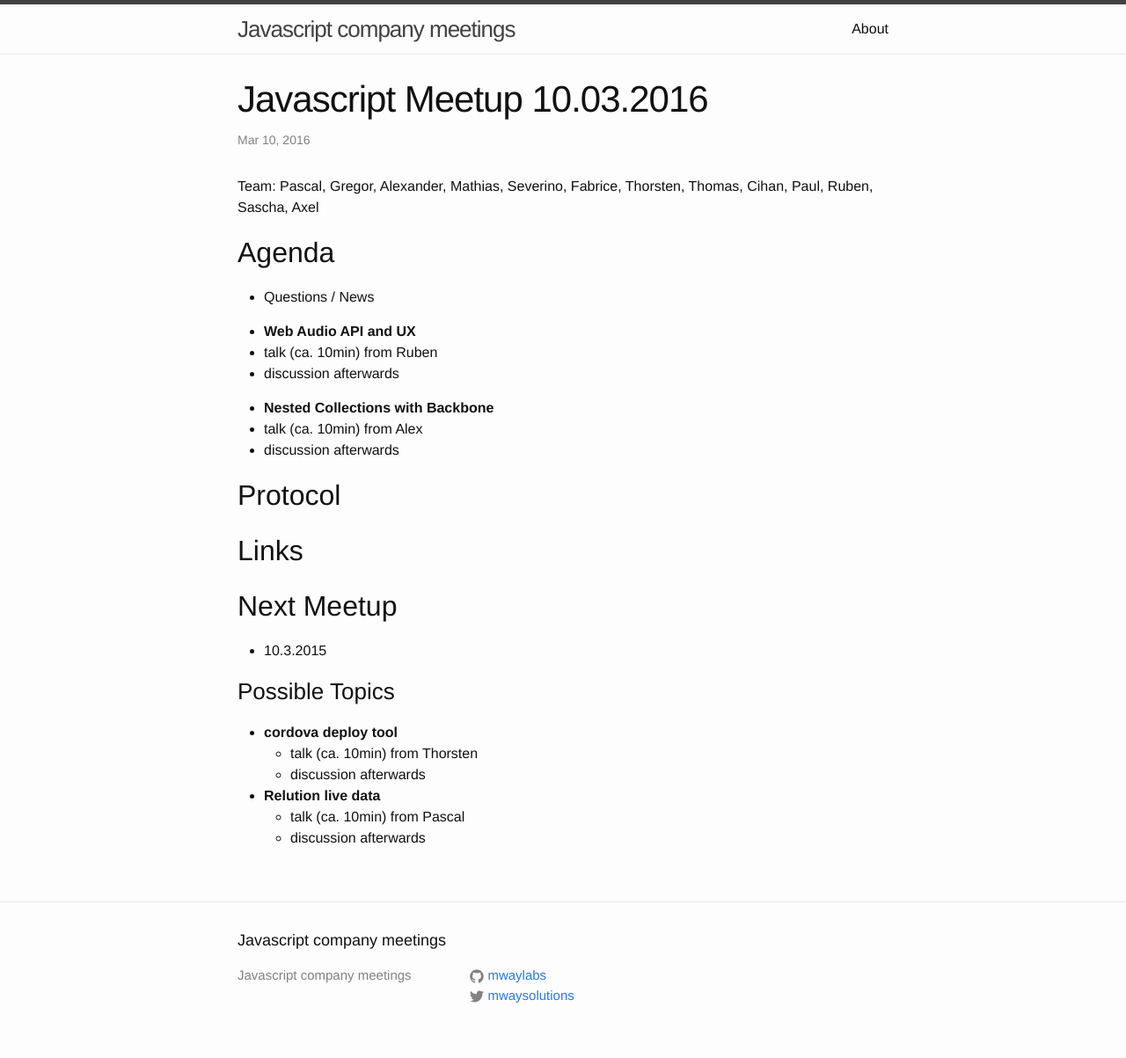
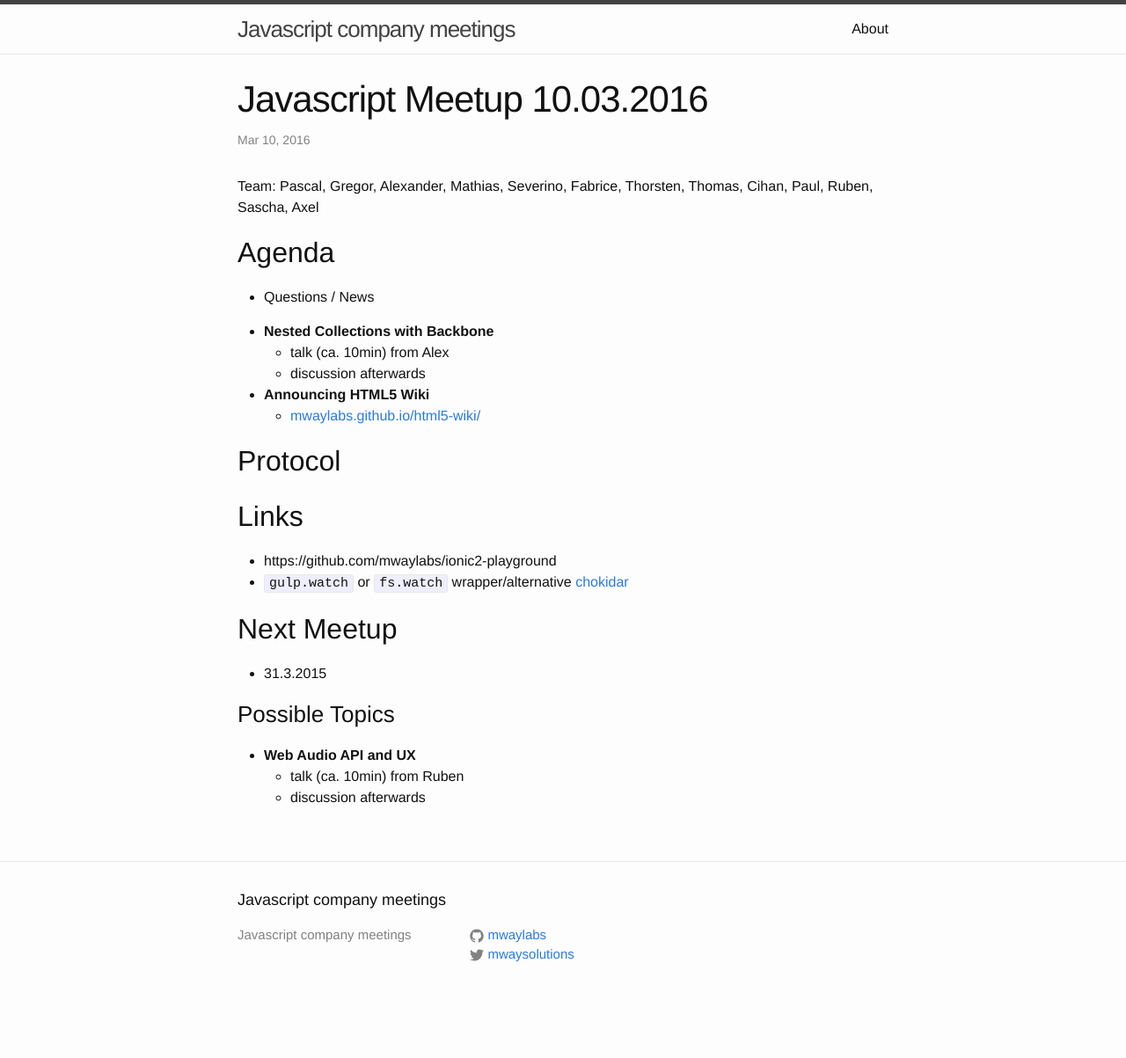
Before and after one commit to MathiasTim/javascript-company-meeting, a Jekyll site: the page built from _posts/2016-03-10-meetup.md, in a window 1280 px wide. Shown: the whole page at 88% size. Built offline with Jekyll 4.4.1, drawn with Linux system fonts in a browser that asks for light colours; after the commit the page ends 1157 px from its top, so only the background shows below that.

Commit message:
Update 2016-03-10-meetup.md

```diff
--- a/_posts/2016-03-10-meetup.md
+++ b/_posts/2016-03-10-meetup.md
@@ -11,29 +11,24 @@ Team: Pascal, Gregor, Alexander, Mathias, Severino, Fabrice, Thorsten, Thomas, C
 
 - Questions / News
 
-- **Web Audio API and UX**
- - talk (ca. 10min) from Ruben
- - discussion afterwards
-
 - **Nested Collections with Backbone**
-- talk (ca. 10min) from Alex
-- discussion afterwards
+  - talk (ca. 10min) from Alex
+  - discussion afterwards
+- **Announcing HTML5 Wiki**
+  - [mwaylabs.github.io/html5-wiki/](http://mwaylabs.github.io/html5-wiki/)
 
 ## Protocol
 
 ## Links
+ - https://github.com/mwaylabs/ionic2-playground
+ - `gulp.watch` or `fs.watch` wrapper/alternative [chokidar](https://github.com/paulmillr/chokidar)
 
 ## Next Meetup
 
-- 10.3.2015
+- 31.3.2015
 
 ### Possible Topics
 
-- **cordova deploy tool**
-  - talk (ca. 10min) from Thorsten
+- **Web Audio API and UX**
+  - talk (ca. 10min) from Ruben
   - discussion afterwards
-
-
-- **Relution live data**
-  - talk (ca. 10min) from Pascal
-  - discussion afterwards
```
